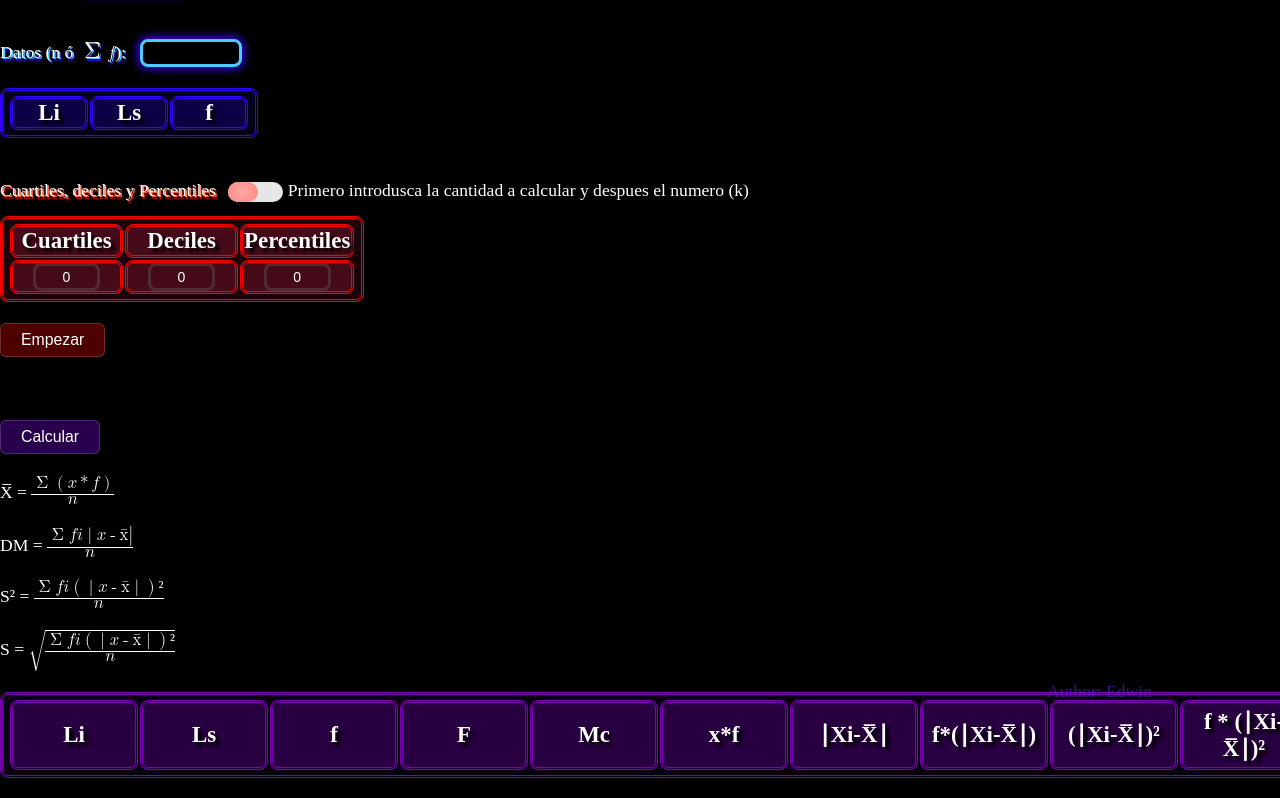
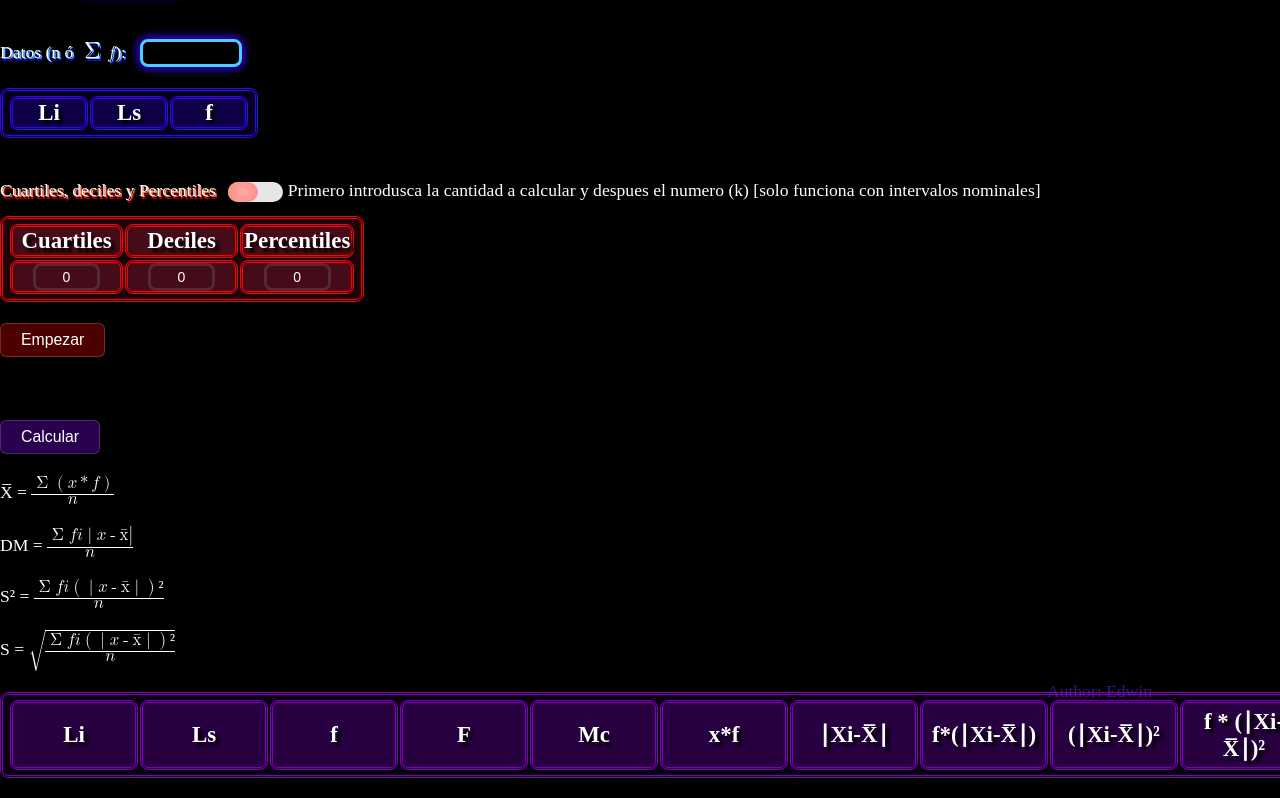
Before and after one commit to EdwinSOHE/medidasDispersionPosicion, a plain HTML site: page index.html in a window 1280 px wide. Shown: the part 98-896 px from the top of the page. Drawn offline with Linux system fonts and the light colour scheme.

Commit message:
index.html

```diff
--- a/index.html
+++ b/index.html
@@ -34,7 +34,7 @@
             <label class="textRed">Cuartiles, deciles y Percentiles</label>
             <input type="checkbox" id="toggleBtn" class="toggleCheckbox">
             <label for="toggleBtn" class="toggleLabel"></label>
-            <label>Primero introdusca la cantidad a calcular y despues el numero (k)</label>
+            <label>Primero introdusca la cantidad a calcular y despues el numero (k) [solo funciona con intervalos nominales] </label>
             <table id="tableCDP">
                 <tr>
                     <th>Cuartiles</th>
```
